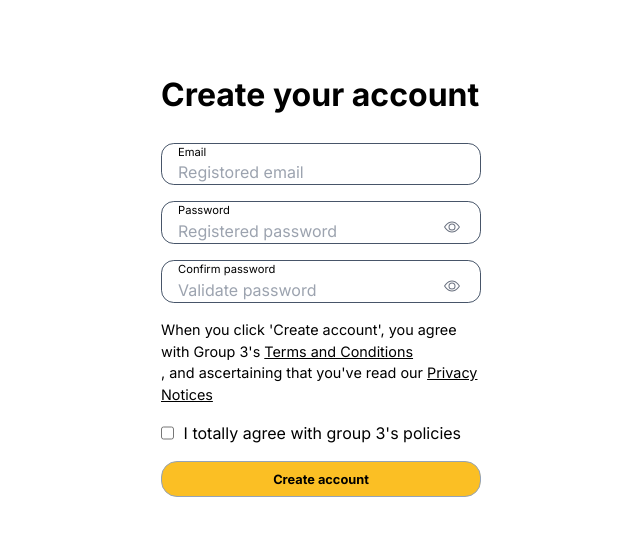
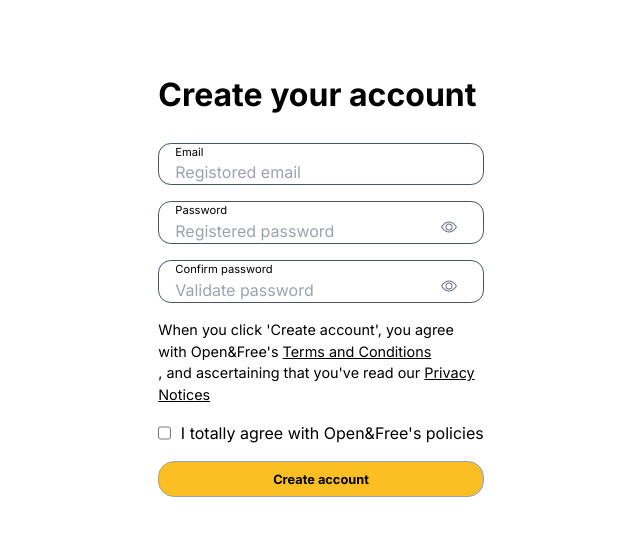
Before and after one commit to whateveriswhatever/Open-And-Free, a Next.js app: page /signup in a window 1280 px wide. Shown: the top 536 px of the page, without its empty margins (111-751 px from the left). Built offline with nearby package versions, Linux system fonts and the light colour scheme.

Commit message:
changing completly old name of project.

```diff
--- a/src/app/login/page.tsx
+++ b/src/app/login/page.tsx
@@ -22,7 +22,7 @@ const LoginForm: React.FC = () => {
       >
         <div id="heading">
           <h2 className="font-bold desktop:text-[2.5rem] phone:text-[1.2rem]">
-            Login to {"Group 3's Music App"}
+            Login to {"Open&Free"}
           </h2>
         </div>
 
--- a/src/app/signup/page.tsx
+++ b/src/app/signup/page.tsx
@@ -314,7 +314,7 @@ const Policy: React.FC<{
       <div id="our_policies">
         <div className="desktop:text-[0.9rem] desktop:w-[20rem]">
           <p>
-            {"When you click 'Create account', you agree with Group 3's "}{" "}
+            {"When you click 'Create account', you agree with Open&Free's "}{" "}
             <a href="#" className="underline">
               Terms and Conditions
             </a>
@@ -345,7 +345,7 @@ const Policy: React.FC<{
             setIsAgreed(e.target.checked);
           }}
         />
-        <p className="desktop:ml-[0.6rem]">{`I totally agree with group 3's policies`}</p>
+        <p className="desktop:ml-[0.6rem]">{`I totally agree with Open&Free's policies`}</p>
       </div>
     </>
   );
```
